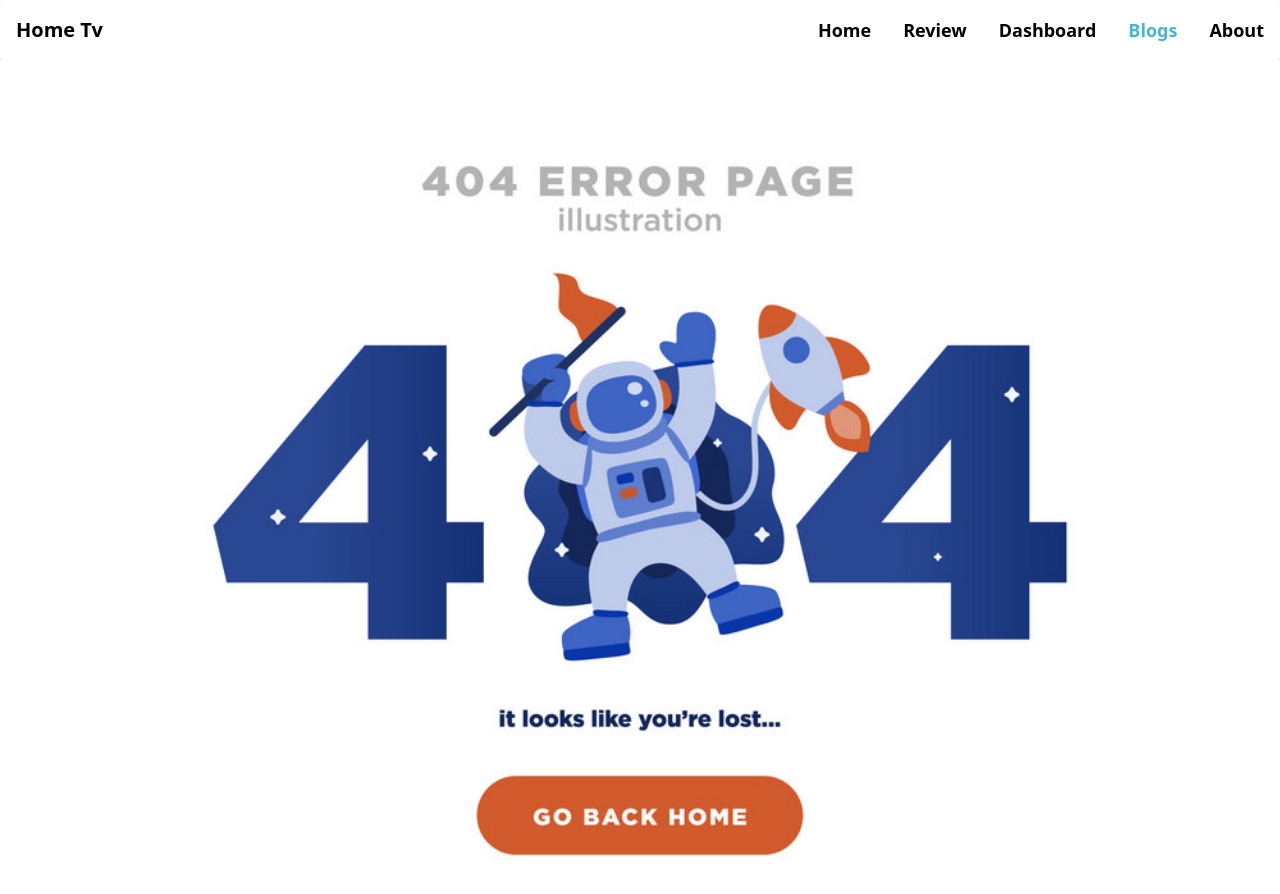
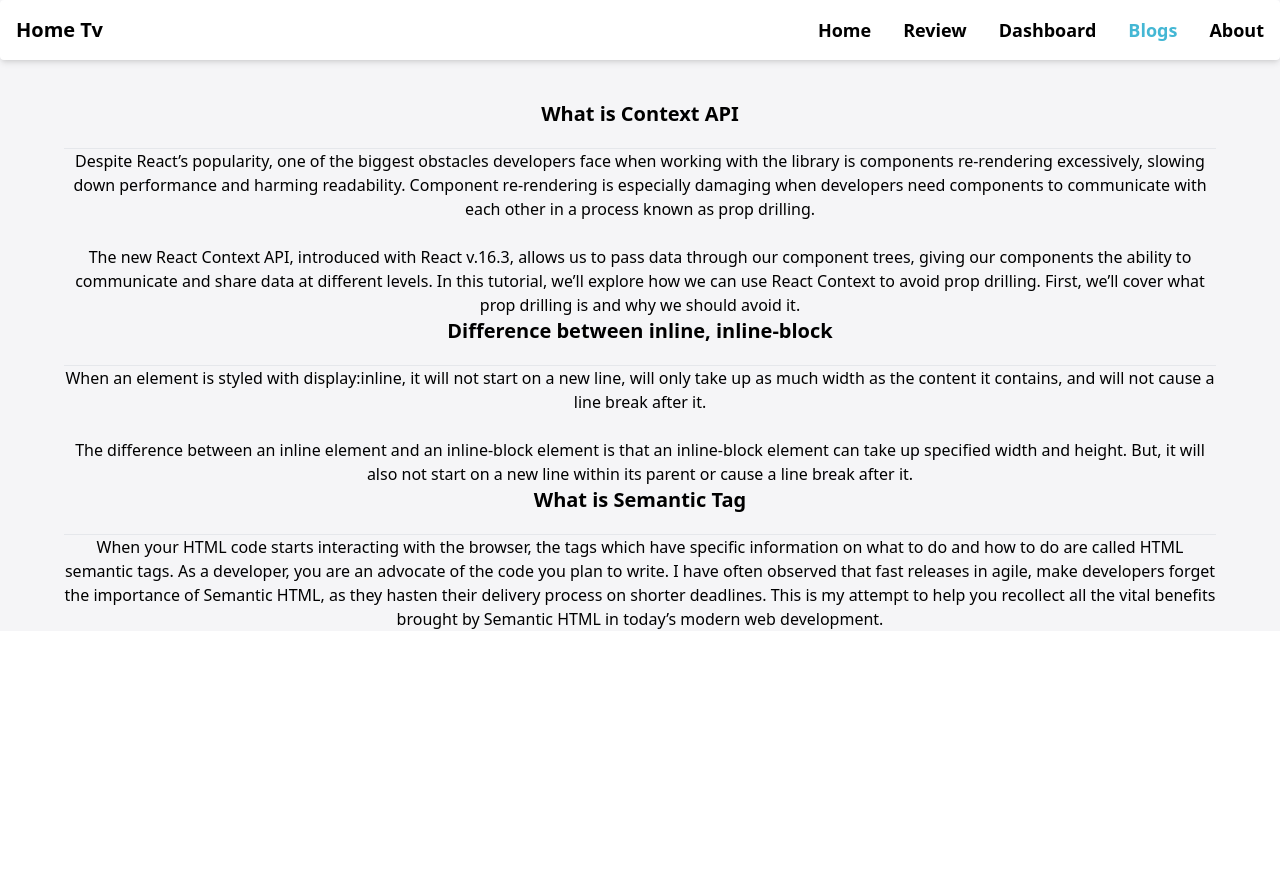
Before and after one commit to kamrandev-rubel/home-tv, a React (Create React App) app: page /blogs in a window 1280 px wide. Shown: the top 894 px of the page. After the commit the page ends 800 px from the top, so only its background shows below. Built offline with nearby package versions, Linux system fonts and the light colour scheme.

Commit message:
added blogs page

```diff
--- a/src/App.js
+++ b/src/App.js
@@ -5,6 +5,8 @@ import Home from './components/Home/Home';
 import Dashboard from './components/Dashboard/Dashboard';
 import Review from './components/Review/Review';
 import NotFound from './components/NotFound/NotFound';
+import Blogs from './components/Blogs/Blogs';
+import About from './components/About/About';
 
 function App() {
   return (
@@ -15,6 +17,8 @@ function App() {
         <Route path='/home' element={<Home />} />
         <Route path='/dashboard' element={<Dashboard />} />
         <Route path='/review' element={<Review />} />
+        <Route path='/blogs' element={<Blogs />} />
+        <Route path='/about' element={<About />} />
         <Route path='*' element={ <NotFound/>}/>
       </Routes>
 
--- /dev/null
+++ b/src/components/Blogs/Blogs.js
@@ -0,0 +1,34 @@
+import React from 'react';
+
+const Blogs = () => {
+    return (
+        <div className=' w-[90%] mx-auto my-10'>
+            <div>
+                <h2 className='text-xl font-semibold mb-5'>What is Context API</h2>
+                <hr />
+                <p>
+                    Despite React’s popularity, one of the biggest obstacles developers face when working with the library is components re-rendering excessively, slowing down performance and harming readability. Component re-rendering is especially damaging when developers need components to communicate with each other in a process known as prop drilling.
+                    <br />
+                    <br />
+                    The new React Context API, introduced with React v.16.3, allows us to pass data through our component trees, giving our components the ability to communicate and share data at different levels. In this tutorial, we’ll explore how we can use React Context to avoid prop drilling. First, we’ll cover what prop drilling is and why we should avoid it.
+                </p>
+            </div>
+            <div>
+                <h2 className='text-xl font-semibold mb-5'>Difference between inline, inline-block</h2>
+                <hr />
+                <p>
+                    When an element is styled with display:inline, it will not start on a new line, will only take up as much width as the content it contains, and will not cause a line break after it. <br /> <br /> The difference between an inline element and an inline-block element is that an inline-block element can take up specified width and height. But, it will also not start on a new line within its parent or cause a line break after it.
+                </p>
+            </div>
+            <div>
+                <h2 className='text-xl font-semibold mb-5'>What is Semantic Tag</h2>
+                <hr />
+                <p>
+                    When your HTML code starts interacting with the browser, the tags which have specific information on what to do and how to do are called HTML semantic tags. As a developer, you are an advocate of the code you plan to write. I have often observed that fast releases in agile, make developers forget the importance of Semantic HTML, as they hasten their delivery process on shorter deadlines. This is my attempt to help you recollect all the vital benefits brought by Semantic HTML in today’s modern web development.
+                </p>
+            </div>
+        </div>
+    );
+};
+
+export default Blogs;
```
Also changed, not shown: src/components/About/About.js (added), src/images/coming-soon.png (added), 1 other file (tests, documents, lock files or other folders).
